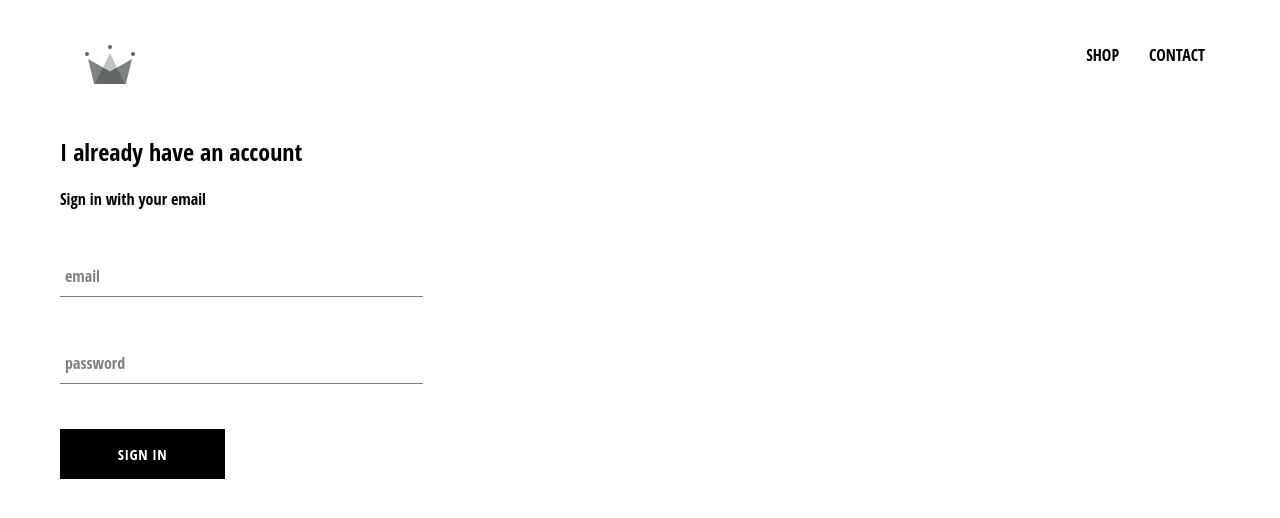
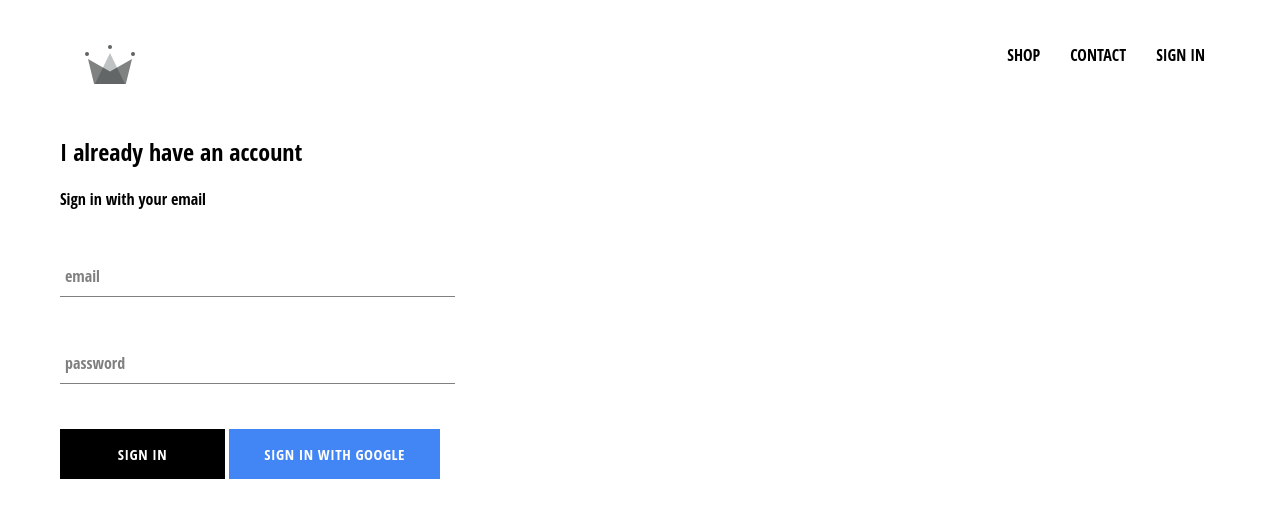
Before and after one commit to Ramy-Ab/crw-clothing, a React (Create React App) app: page /signin in a window 1280 px wide. Shown: the top 518 px of the page. Built offline with nearby package versions, Linux system fonts and the light colour scheme; no server answers.

Commit message:
integrate firebase

```diff
--- a/package.json
+++ b/package.json
@@ -6,6 +6,7 @@
     "@testing-library/jest-dom": "^5.11.9",
     "@testing-library/react": "^11.2.5",
     "@testing-library/user-event": "^12.8.3",
+    "firebase": "^8.3.0",
     "node-sass": "^5.0.0",
     "react": "^17.0.1",
     "react-dom": "^17.0.1",
--- a/src/App.js
+++ b/src/App.js
@@ -5,6 +5,8 @@
 import ShopPage from './pages/shop/shop.component';
 import Header from './component/header/header.component';
 import SignInAndSignUpPage from './pages/sign-in-and-sign-up/sign-in-and-sign-up.component';
+import React from 'react';
+import {auth} from './firebase/firebase.utils';
 
 const HatsPage = () => (
 <div>
@@ -14,10 +16,31 @@
 
 
 
-function App() {
+class App extends React.Component {
+  constructor(){
+    super();
+    this.state = {
+      currentUser : null,
+    }
+  }
+
+  unsubscribeFromAuth = null;
+
+  componentDidMount(){
+    this.unsubscribeFromAuth =  auth.onAuthStateChanged(user =>{
+      this.setState({currentUser:user});
+      console.log(user);
+    })
+  }
+
+  componentWillUnmount(){
+    this.unsubscribeFromAuth();
+  }
+
+  render(){
     return (
       <div >
-      <Header/>
+        <Header currentUser={this.state.currentUser}/>
         <Switch>
         <Route exact path='/' component={HomePage}/>
         <Route path='/shop' component={ShopPage}/>
@@ -28,4 +51,6 @@
     );
   }
 
+}
+
 export default App;
--- a/src/component/custom-button/custom-button.component.jsx
+++ b/src/component/custom-button/custom-button.component.jsx
@@ -1,8 +1,8 @@
 import React from 'react';
 import './custom-button.styles.scss';
 
-const CustomButton = ({children, ...otherProps}) => (
-    <button className='custom-button' {...otherProps}>
+const CustomButton = ({children,isGoogleSignIn, ...otherProps}) => (
+    <button className={`${isGoogleSignIn ? 'google-sign-in' : ''}  custom-button`} {...otherProps}>
         {children}
     </button>
 );
--- a/src/component/custom-button/custom-button.styles.scss
+++ b/src/component/custom-button/custom-button.styles.scss
@@ -19,4 +19,13 @@
       color: black;
       border: 1px solid black;
     }
+
+    &.google-sign-in{
+      background-color: #4285f4;
+      color : white;
+    }
+    &:hover{
+      background-color: #357ae8;
+    }
+
   }
--- a/src/component/header/header.component.jsx
+++ b/src/component/header/header.component.jsx
@@ -2,8 +2,9 @@
 import './header.styles.scss';
 import {Link} from 'react-router-dom';
 import {ReactComponent as Logo } from '../../assets/crown.svg';
+import {auth} from '../../firebase/firebase.utils';
 
-const Header = () => (
+const Header = ({currentUser}) => (
     <div className='header'>
         <Link className='logo-container' to="/">
             <Logo className='logo'/>
@@ -15,6 +16,19 @@
             <Link className='option' to='/shop' >
                 CONTACT
             </Link>
+            {currentUser ?(
+                <div className='option' onClick={() => auth.signOut()}>
+                    SIGN OUT
+                </div>
+
+            )
+            :(
+                <Link className='option' to='/signin'>
+                    SIGN IN
+                </Link>
+            )
+            }
+
         </div>
     </div>
 )
--- a/src/component/sign-in/sign-in.component.jsx
+++ b/src/component/sign-in/sign-in.component.jsx
@@ -2,7 +2,7 @@
 import './sign-in.styles.scss';
 import FormInput from '../form-input/form-input.component';
 import CustomButton from '../custom-button/custom-button.component';
-
+import {signInWithGoogle} from '../../firebase/firebase.utils';
 
 class SignIn extends React.Component{
     constructor(props){
@@ -31,9 +31,16 @@
                      <form onSubmit={this.handleSubmit}>
                          <FormInput handleChange={this.handleChange} type="email" name="email" value={this.state.email} label='email' required/>
                          <FormInput handleChange={this.handleChange} type="password" name="password" value={this.state.password} label='password' required/>
+                         <div className='buttons'>
                          <CustomButton  type='submit' >
                              Sign In
                          </CustomButton>
+                         <CustomButton  onClick={signInWithGoogle} isGoogleSignIn >
+                             {' '}
+                             Sign In with Google
+                             {' '}
+                         </CustomButton>
+                         </div>
                      </form>
              </div>
          )
--- a/src/component/sign-in/sign-in.styles.scss
+++ b/src/component/sign-in/sign-in.styles.scss
@@ -1,9 +1,13 @@
 .sign-in{
-    width: 30% ;
+    width: 380px ;
     display: flex;
     flex-direction: column;
 
     .tile{
         margin: 10px;
     }
+    .buttons{
+        display : flex;
+        justify-content: space-between;
+    }
 }
--- /dev/null
+++ b/src/firebase/firebase.utils.js
@@ -0,0 +1,24 @@
+import firebase from 'firebase/app';
+import 'firebase/firestore';
+import 'firebase/auth';
+
+const config = {
+    apiKey: "AIzaSyAYuhPVDgS3Us_Kttlm1-mh1a7Z_sr9paE",
+    authDomain: "crwn-a42f3.firebaseapp.com",
+    projectId: "crwn-a42f3",
+    storageBucket: "crwn-a42f3.appspot.com",
+    messagingSenderId: "168907493382",
+    appId: "1:168907493382:web:71cef622fd98fbbf1e3387",
+    measurementId: "G-W1VDWNSKQR"
+  };
+
+  firebase.initializeApp(config);
+
+  export const auth = firebase.auth();
+  export const firestore = firebase.firestore();
+
+  const provider = new firebase.auth.GoogleAuthProvider();
+  provider.setCustomParameters({prompt : 'select_account'});
+  export const signInWithGoogle = () => auth.signInWithPopup(provider);
+
+  export default firebase;
```
Also changed, not shown: 1 other file (tests, documents, lock files or other folders). Lines whose indentation alone changed are shown as unchanged.
